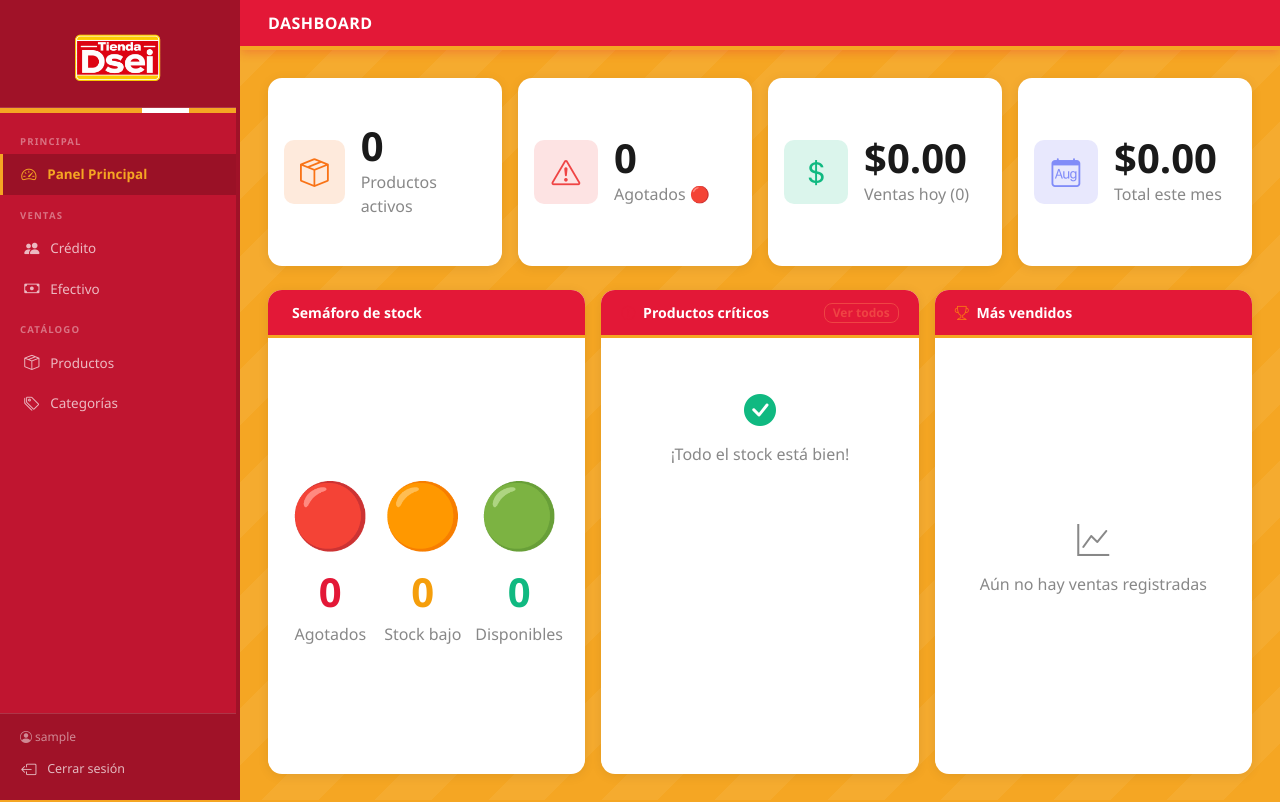
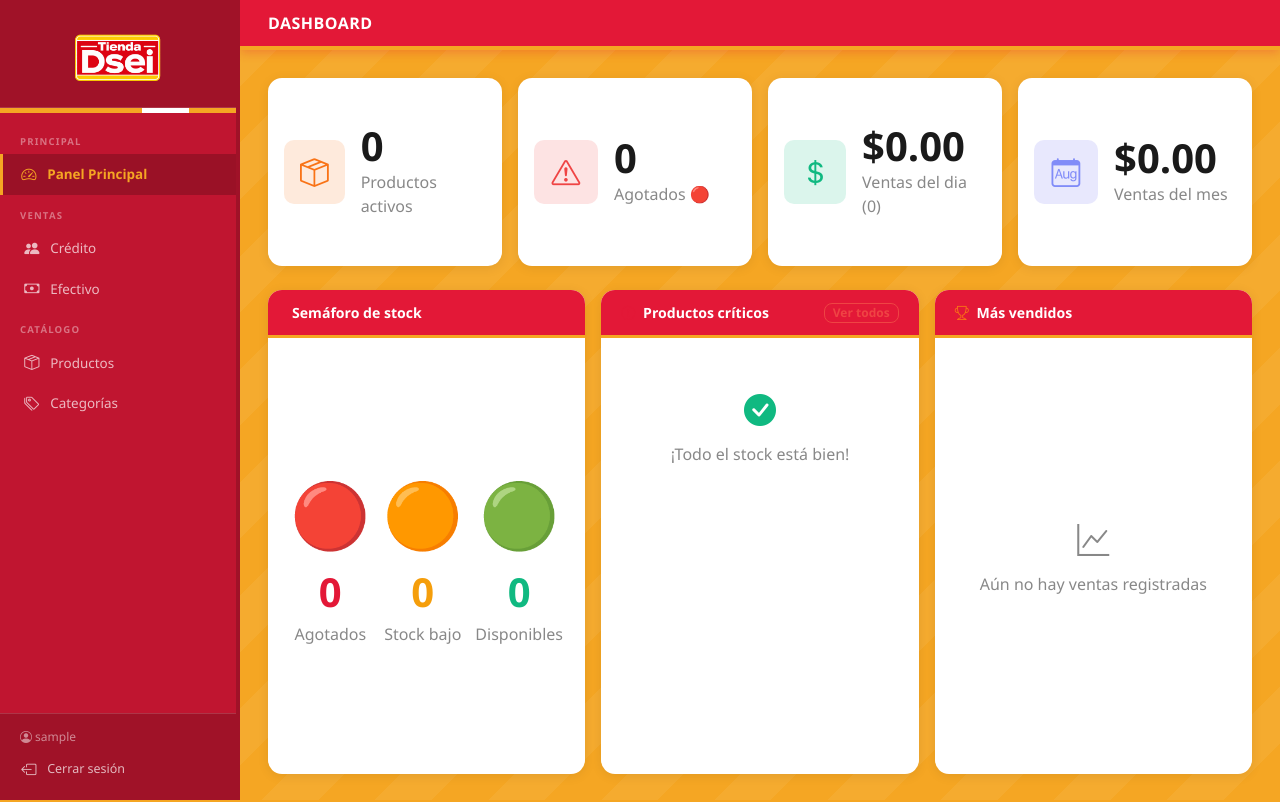
Before and after one commit to xlDeadman/tiendita, a Django app: page / in a window 1280 px wide. Run offline with Django 5.2, Linux system fonts and the light colour scheme; the visitor is signed in with stand-in values (Sample User, id 1); data that the repository does not hold is empty.

Commit message:
cambiando nombre

```diff
--- a/inventario/templates/inventario/dashboard.html
+++ b/inventario/templates/inventario/dashboard.html
@@ -46,7 +46,7 @@
         </div>
         <div>
           <div style="font-size:2.5rem; font-weight:800; color:#1a1a1a; line-height:1;">${{ total_hoy|floatformat:2 }}</div>
-          <div class="text-muted mt-1">Ventas hoy ({{ num_ventas_hoy }})</div>
+          <div class="text-muted mt-1">Ventas del dia ({{ num_ventas_hoy }})</div>
         </div>
       </div>
     </div>
@@ -60,7 +60,7 @@
         </div>
         <div>
           <div style="font-size:2.5rem; font-weight:800; color:#1a1a1a; line-height:1;">${{ total_mes|floatformat:2 }}</div>
-          <div class="text-muted mt-1">Total este mes</div>
+          <div class="text-muted mt-1">Ventas del mes</div>
         </div>
       </div>
     </div>
```
